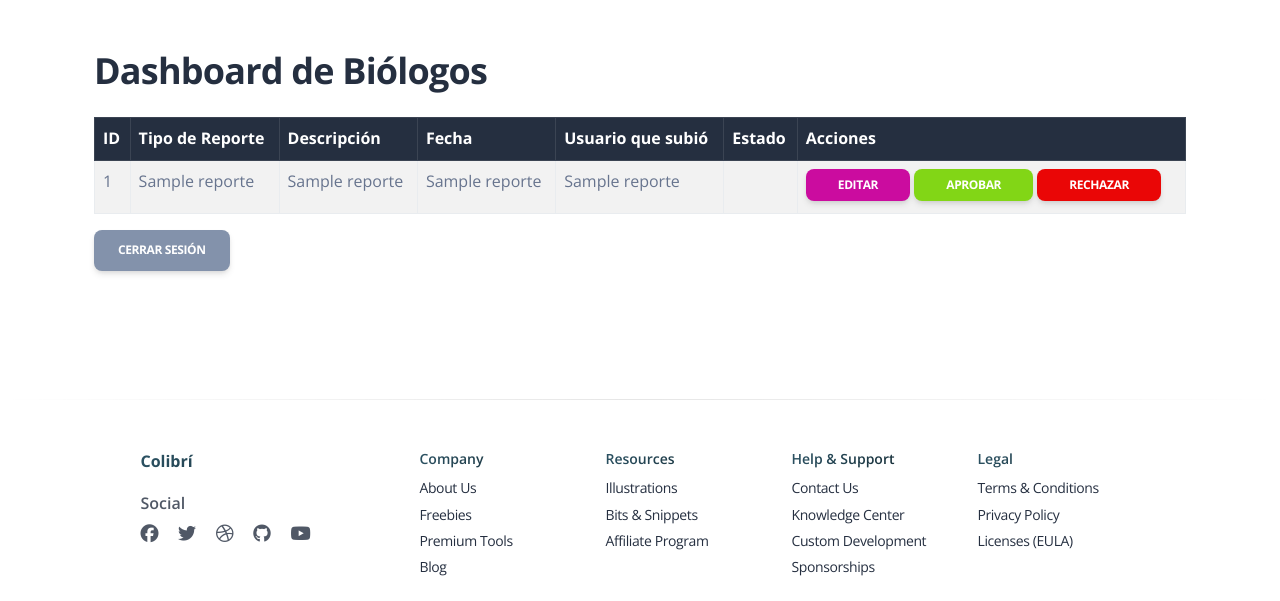
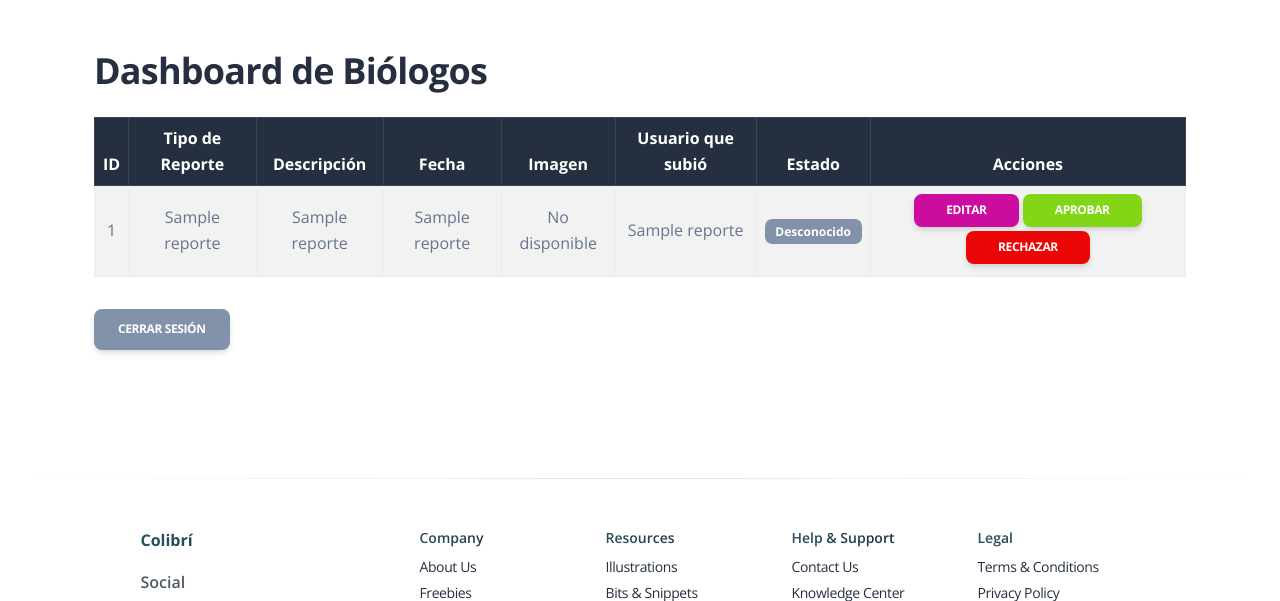
Before and after one commit to MariamGutierrez/appColibri, a Flask app: template project/templates/biologo_dashboard.html in a window 1280 px wide. Shown: the top 601 px of the page. Run offline with Flask 3, Linux system fonts and the light colour scheme; the template is opened without the code that fills it: most values are stand-ins (such as "Sample title", 1, 10 or a date in 2020); some libraries are stand-ins or nearby versions.

Commit message:
correcion dashboarsd

```diff
--- a/project/app.py
+++ b/project/app.py
@@ -201,13 +201,22 @@ def biologo_dashboard():
         db = get_db()
         with db.cursor() as cur:
             cur.execute("""
-                SELECT r.id_reporte, tr.nombre_tipo_reporte, r.descripcion, r.fecha_reporte, r.foto_url
+                SELECT
+                    r.id_reporte,               -- 0
+                    tr.nombre_tipo_reporte,     -- 1
+                    r.descripcion,              -- 2
+                    r.fecha_reporte,             -- 3
+                    r.foto_url,                  -- 4
+                    u.nombre_usuario,            -- 5
+                    r.estado_validacion          -- 6
                 FROM reportes r
                 JOIN tipos_reportes tr ON r.id_tipo_reporte = tr.id_tipo_reporte
+                JOIN usuarios u ON r.id_usuario = u.id_usuario
             """)
             reportes = cur.fetchall()
         return render_template("biologo_dashboard.html", reportes=reportes)
     return redirect(url_for("login_page"))
+
 
 @app.route("/editar_reporte/<int:id_reporte>", methods=["GET", "POST"])
 def editar_reporte(id_reporte):
--- a/project/templates/biologo_dashboard.html
+++ b/project/templates/biologo_dashboard.html
@@ -4,13 +4,14 @@
 <div class="container mt-5">
     <h2 class="mb-4">Dashboard de Biólogos</h2>
 
-    <table class="table table-striped table-bordered">
+    <table class="table table-striped table-bordered align-middle text-center">
         <thead class="table-dark">
             <tr>
                 <th>ID</th>
                 <th>Tipo de Reporte</th>
                 <th>Descripción</th>
                 <th>Fecha</th>
+                <th>Imagen</th>
                 <th>Usuario que subió</th>
                 <th>Estado</th>
                 <th>Acciones</th>
@@ -23,7 +24,16 @@
                 <td>{{ reporte[1] }}</td> <!-- Tipo de Reporte -->
                 <td>{{ reporte[2] }}</td> <!-- Descripción -->
                 <td>{{ reporte[3] }}</td> <!-- Fecha Reporte -->
-                <td>{{ reporte[5] }}</td> <!-- Nombre de Usuario (nuevo campo que traes del SQL) -->
+
+                <td>
+                    {% if reporte[4] %}
+                        <img src="{{ reporte[4] }}" alt="Imagen del Reporte" style="max-width: 150px; max-height: 150px; object-fit: cover;">
+                    {% else %}
+                        No disponible
+                    {% endif %}
+                </td>
+
+                <td>{{ reporte[5] }}</td> <!-- Nombre de Usuario -->
 
                 <td>
                     {% if reporte[6] == 'pendiente' %}
@@ -32,6 +42,8 @@
                         <span class="badge bg-success">Aprobado</span>
                     {% elif reporte[6] == 'rechazado' %}
                         <span class="badge bg-danger">Rechazado</span>
+                    {% else %}
+                        <span class="badge bg-secondary">Desconocido</span>
                     {% endif %}
                 </td>
 
@@ -51,6 +63,6 @@
         </tbody>
     </table>
 
-    <a href="{{ url_for('logout') }}" class="btn btn-secondary">Cerrar Sesión</a>
+    <a href="{{ url_for('logout') }}" class="btn btn-secondary mt-3">Cerrar Sesión</a>
 </div>
 {% endblock %}
```
